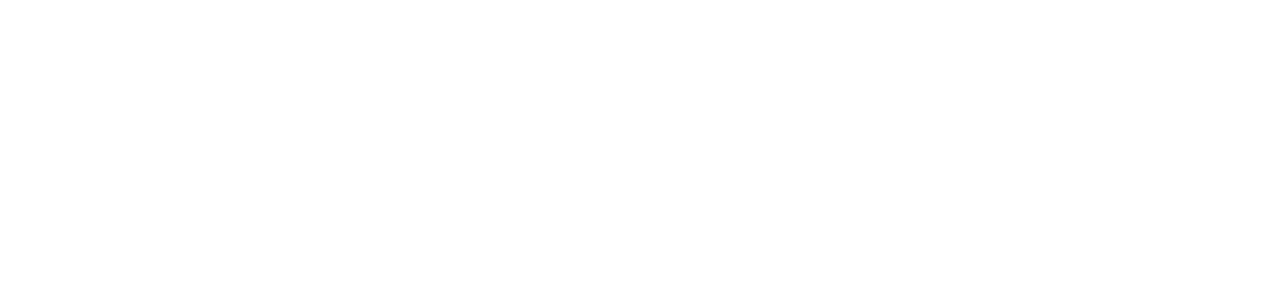
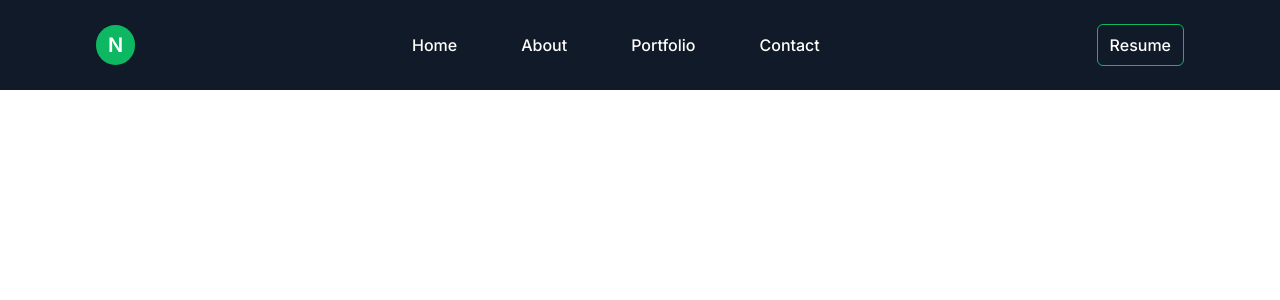
Before and after one commit to itznur07/portfolio, a React (Create React App) app: page / in a window 1280 px wide. Shown: the top 300 px of the page. Built offline with nearby package versions, Linux system fonts and the light colour scheme.

Commit message:
Navbar component

```diff
--- a/src/App.css
+++ /dev/null
@@ -1,38 +0,0 @@
-.App {
-  text-align: center;
-}
-
-.App-logo {
-  height: 40vmin;
-  pointer-events: none;
-}
-
-@media (prefers-reduced-motion: no-preference) {
-  .App-logo {
-    animation: App-logo-spin infinite 20s linear;
-  }
-}
-
-.App-header {
-  background-color: #282c34;
-  min-height: 100vh;
-  display: flex;
-  flex-direction: column;
-  align-items: center;
-  justify-content: center;
-  font-size: calc(10px + 2vmin);
-  color: white;
-}
-
-.App-link {
-  color: #61dafb;
-}
-
-@keyframes App-logo-spin {
-  from {
-    transform: rotate(0deg);
-  }
-  to {
-    transform: rotate(360deg);
-  }
-}
--- a/src/App.js
+++ b/src/App.js
@@ -1,11 +1,11 @@
-import './App.css';
+import Home from "./Pages/Home";
 
-function App() {
+const App = () => {
   return (
-    <div>
-
+    <div className=' bg-[#111A28]'>
+      <Home />
     </div>
   );
-}
+};
 
 export default App;
--- /dev/null
+++ b/src/Components/Navbar.js
@@ -0,0 +1,32 @@
+import React from "react";
+
+const Navbar = () => {
+  return (
+    <>
+      <div className='flex items-center justify-between py-6 mx-24'>
+        <div className='cursor-pointer'>
+          <span className='text-xl font-semibold text-[#fff] px-3 py-2 rounded-full bg-[#0eb761]'>
+            N
+          </span>
+        </div>
+        <div>
+          <nav>
+            <ul className='flex items-center gap-16 text-md text-[#fff] font-medium cursor-pointer'>
+              <li className='hover:text-[#0eb761]'>Home</li>
+              <li className='hover:text-[#0eb761]'>About</li>
+              <li className='hover:text-[#0eb761]'>Portfolio</li>
+              <li className='hover:text-[#0eb761]'>Contact</li>
+            </ul>
+          </nav>
+        </div>
+        <div className='cursor-pointer'>
+          <button className='text-[#fff] text-md font-medium border border-[#0eb761] px-3 py-2 rounded-md'>
+            Resume
+          </button>
+        </div>
+      </div>
+    </>
+  );
+};
+
+export default Navbar;
--- /dev/null
+++ b/src/Pages/Home.js
@@ -0,0 +1,12 @@
+import React from "react";
+import Navbar from "../Components/Navbar";
+
+const Home = () => {
+  return (
+    <>
+      <Navbar />
+    </>
+  );
+};
+
+export default Home;
--- a/src/index.css
+++ b/src/index.css
@@ -5,6 +5,11 @@
 body {
   font-family: "Inter", sans-serif;
 }
+
+/* main color */
+
+/* #0EB761 */
+
 @tailwind base;
 @tailwind components;
 @tailwind utilities;
```
